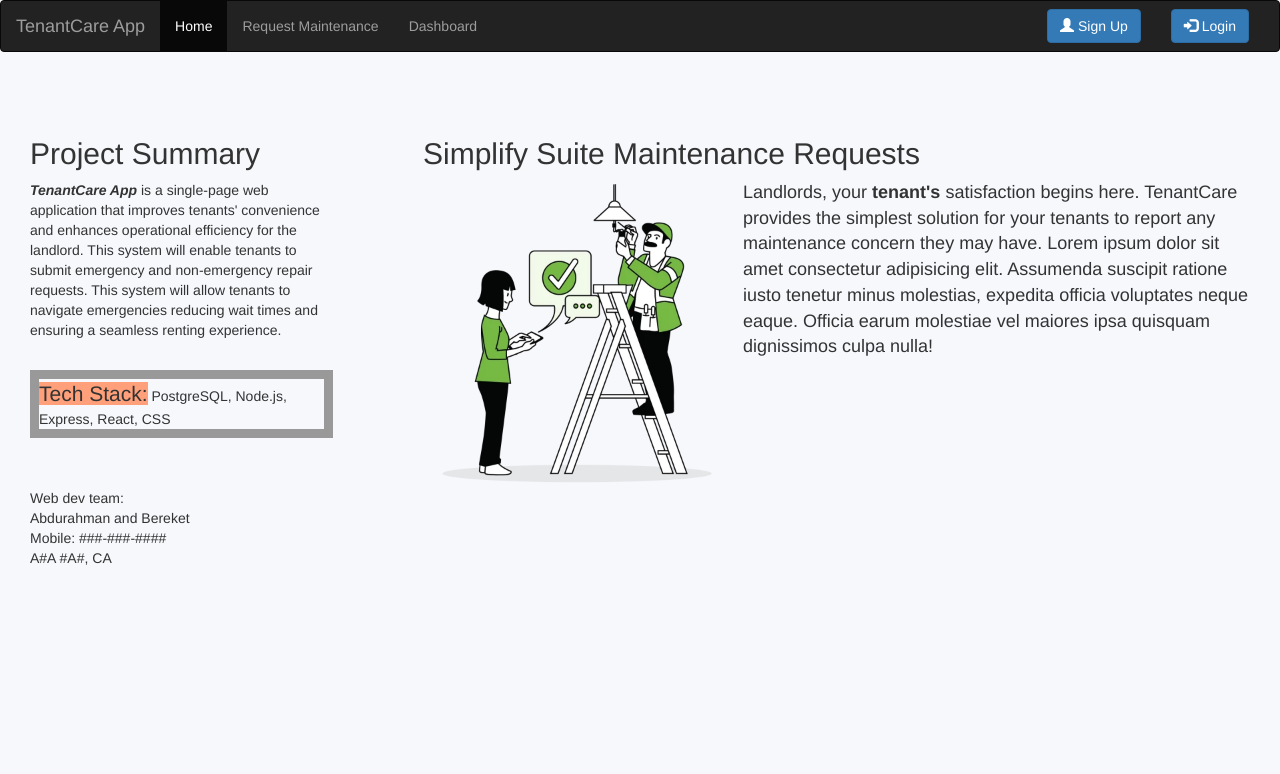
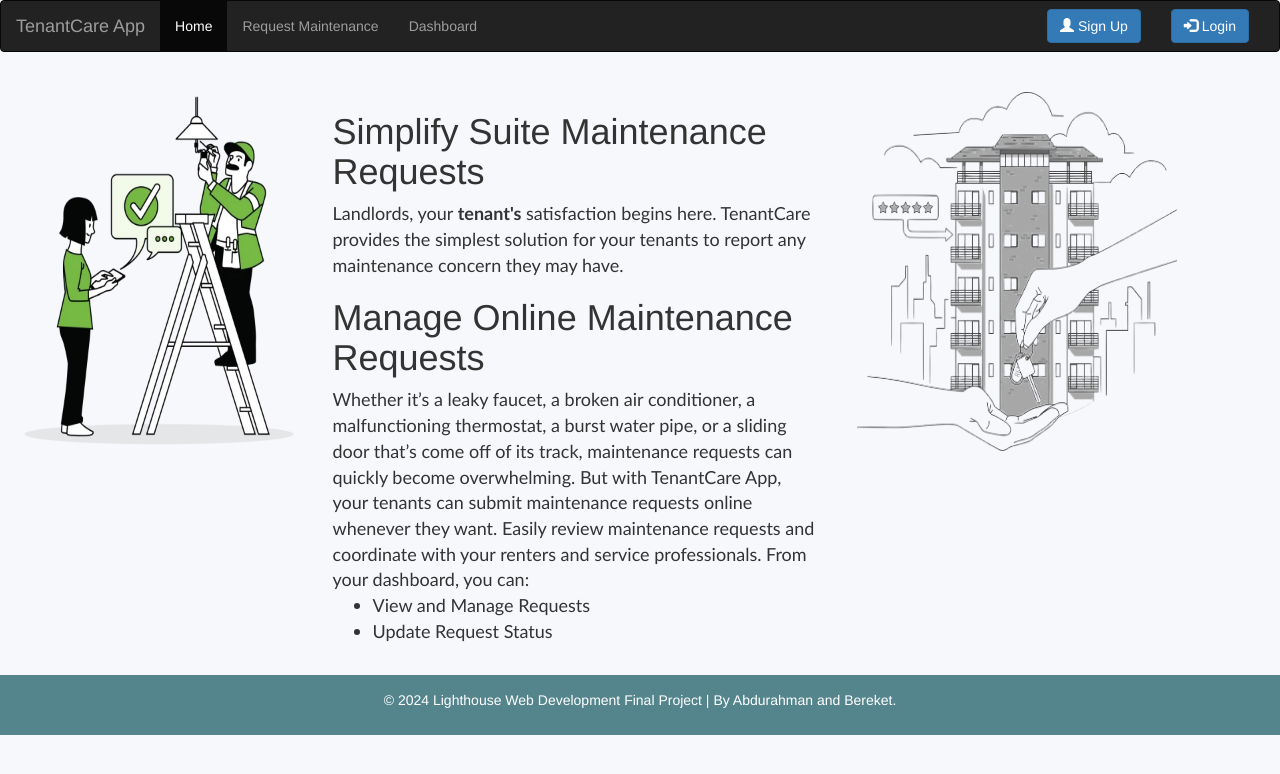
Before and after one commit to gckey/tenant-care, a React (Vite) app in the folder frontend/: page /home in a window 1280 px wide. Shown: the top 774 px of the page. Built offline with nearby package versions, Linux system fonts and the light colour scheme.

Commit message:
Add footer, css and image

```diff
--- a/frontend/src/App.css
+++ b/frontend/src/App.css
@@ -93,30 +93,21 @@ label {
 
 .p1 {
   font-size: large;
+  font-family: Gill Sans, Gill Sans MT, Myriad Pro, DejaVu Sans Condensed, Helvetica, Arial, "sans-serif";
 }
 
 .column {
   float: left;
-  padding: 45px;
+  padding: 20px;
 }
 .column.side {
-  width: 30%;
+  width: 25%;
 }
 .column.middle {
-  width: 70%;
+  width: 40%;
 }
-
-#p2 {
-  border-width: 9px;
-  border-style: solid;
-  border-color: #999999;
-  padding: 3%;
-  padding: 0;
-}
-
-.myspan {
-  font-size: 150%;
-  background-color: lightsalmon;
+.column.right {
+  width: 35%;
 }
 
 .input_1:not(:focus):not(:placeholder-shown):valid {
@@ -131,3 +122,11 @@ label {
   padding: 0.95rem .5rem;
   width: 100%;
 }
+
+.footer {
+  background-color: #54858C;
+  color: white;
+  padding: 15px;
+  display: flex;
+  justify-content: center;
+}
--- a/frontend/src/components/HomePage.jsx
+++ b/frontend/src/components/HomePage.jsx
@@ -13,29 +13,30 @@ const HomePage = () => {
 
     <div className="row">
       <div className="column side">
-        <h2>Project Summary</h2>
-        <p>
-        <strong><em>TenantCare App </em></strong>is a single-page web application that improves tenants' convenience and enhances operational efficiency for the landlord. This system will enable tenants to submit emergency and non-emergency repair requests. This system will allow tenants to navigate emergencies reducing wait times and ensuring a seamless renting experience.
-          <br /><br />
-        </p>
-        <p id="p2">
-          <span className="myspan"> Tech Stack:</span> PostgreSQL, Node.js, Express, React, CSS
-        </p>
-
-        <br /><br />
-        <span>Web dev team:</span><br />
-        Abdurahman and Bereket<br />
-        Mobile: ###-###-####<br />
-        A#A #A#, CA
+        <img src="/maintenance@2x_0.png.webp" width="373" height="359" alt="landing page image" className="feature"/>
       </div>
 
       <div className="column middle">
-      <h2>Simplify Suite Maintenance Requests</h2>
-      <img src="/public/maintenance@2x_0.png.webp" width="320" height="308" alt="landing page image" className="feature"/>
-      <p className="p1">
-        Landlords, your <strong>tenant's</strong> satisfaction begins here. TenantCare provides the simplest solution for your tenants to report any maintenance concern they may have. Lorem ipsum dolor sit amet consectetur adipisicing elit. Assumenda suscipit ratione iusto tenetur minus molestias, expedita officia voluptates neque eaque. Officia earum molestiae vel maiores ipsa quisquam dignissimos culpa nulla!
-      </p>
+        <h1>Simplify Suite Maintenance Requests</h1>
+        <p className="p1">
+         Landlords, your <strong>tenant's</strong> satisfaction begins here. TenantCare provides the simplest solution for your tenants to report any maintenance concern they may have.
+        </p>
+
+       <h1>Manage Online Maintenance Requests</h1>
+        <p className="p1">
+        Whether it’s a leaky faucet, a broken air conditioner, a malfunctioning thermostat, a burst water pipe, or a sliding door that’s come off of its track, maintenance requests can quickly become overwhelming. But with TenantCare App, your tenants can submit maintenance requests online whenever they want. Easily review maintenance requests and coordinate with your renters and service professionals. From your dashboard, you can:
+          <ul>
+            <li>View and Manage Requests</li>
+            <li>Update Request Status</li>
+          </ul>
+        </p>
+      </div>
+      <div className="column right">
+        <img src="/apartment_01.png" width="373" height="359" alt="apartment" className="feature"/>
+      </div>
     </div>
+    <div class="footer">
+      <p>© 2024 Lighthouse Web Development Final Project | By Abdurahman and Bereket.</p>
     </div>
     </>
   );
```
Also changed, not shown: frontend/public/apartment_01.png (added).
